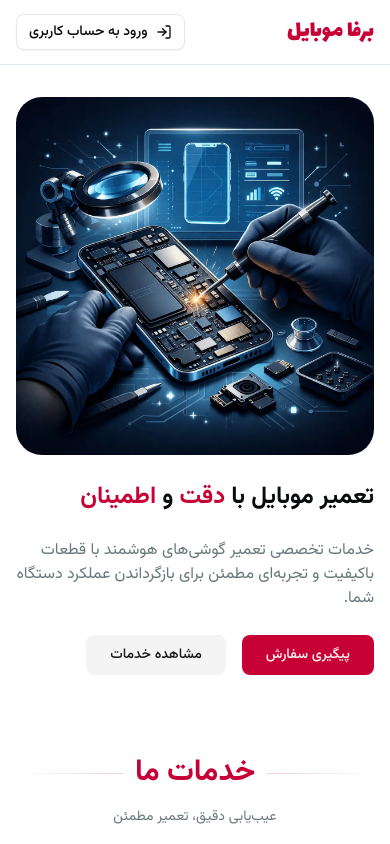
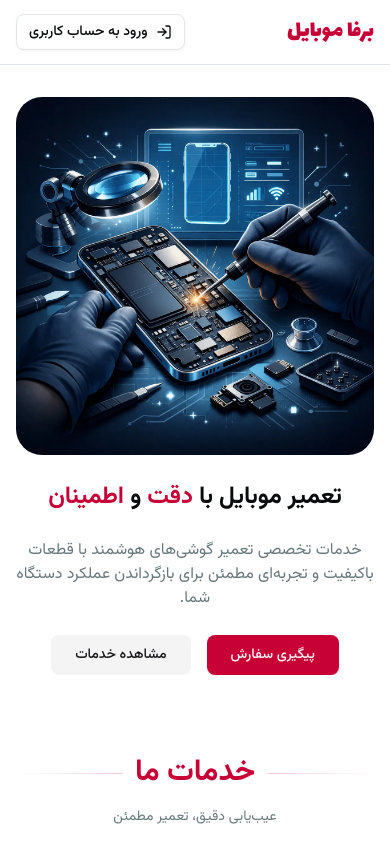
Before and after one commit to nomaan-07/barfa-mobile-repair, a Next.js app: page / in a window 390 px wide. Shown: the top 844 px of the page. Built offline with nearby package versions, Linux system fonts and the light colour scheme.

Commit message:
fix: center hero content on mobile

```diff
--- a/features/landing/Hero/components/HeroContent.tsx
+++ b/features/landing/Hero/components/HeroContent.tsx
@@ -5,7 +5,7 @@ import HeroTitle from "./HeroTitle";
 function HeroContent() {
   // FIXME: center in mobile
   return (
-    <div className="flex flex-col justify-center gap-6 md:gap-10">
+    <div className="flex flex-col justify-center gap-6 text-center md:gap-10 md:text-start">
       <HeroTitle />
       <HeroDescription />
       <HeroLinks />
--- a/features/landing/Hero/components/HeroDescription.tsx
+++ b/features/landing/Hero/components/HeroDescription.tsx
@@ -1,6 +1,6 @@
 function HeroDescription() {
   return (
-    <p className="text-muted-foreground max-w-lg md:text-lg">
+    <p className="text-muted-foreground mx-auto max-w-lg md:mr-0 md:text-lg">
       خدمات تخصصی تعمیر گوشی‌های هوشمند با قطعات باکیفیت و تجربه‌ای مطمئن برای
       بازگرداندن عملکرد دستگاه شما.
     </p>
--- a/features/landing/Hero/components/HeroLinks.tsx
+++ b/features/landing/Hero/components/HeroLinks.tsx
@@ -3,10 +3,13 @@ import Link from "next/link";
 
 function HeroLinks() {
   return (
-    <div className="flex flex-wrap gap-4">
+    <div className="mx-auto flex flex-wrap gap-4 md:mr-0">
       {/* TODO: get dynamic link from server (/login or /account/progress) */}
       <Link
-        className={buttonVariants({ variant: "default", size: "lg" })}
+        className={buttonVariants({
+          variant: "default",
+          size: "lg",
+        })}
         href="/login"
       >
         پیگیری سفارش
```
